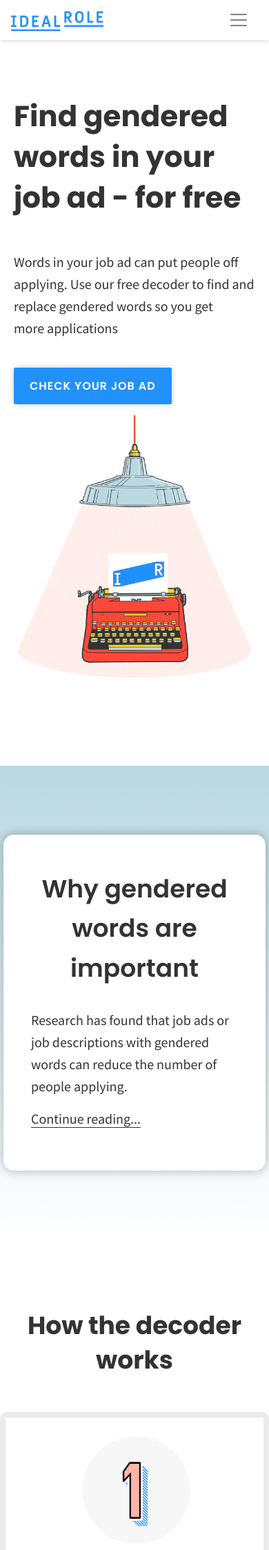
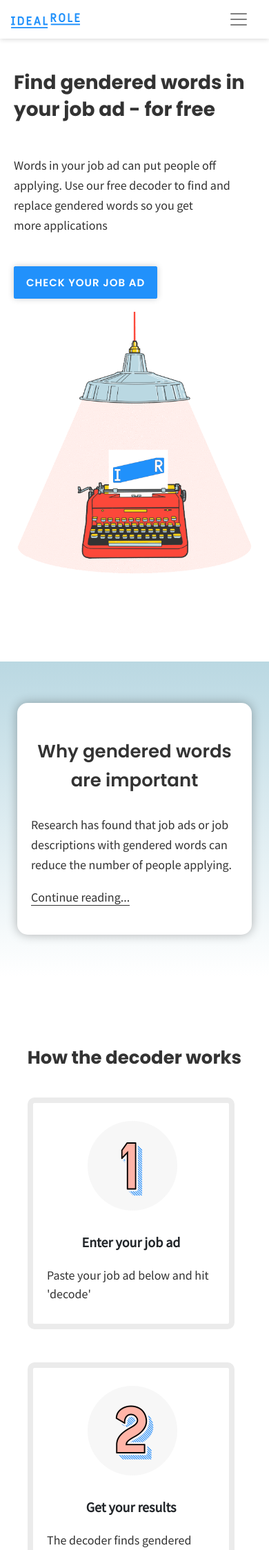
Before and after one commit to rob-mccormick/decoder, a Django app: page / in a window 390 px wide. Shown: the top 2247 px of the page at 69% size. Run offline with Django 3.2, Linux system fonts and the light colour scheme; some libraries are stand-ins or nearby versions.

Commit message:
Completed most of responsive site except cards and footer

```diff
--- a/decoder/templates/base.html
+++ b/decoder/templates/base.html
@@ -47,7 +47,7 @@
     <!-- navbar -->
     <nav class="navbar navbar-expand-md fixed-top">
       <div class="container">
-        <a href="https://www.idealrole.com" class="navbar-brand"><img src="{% static 'jobs/images/IR-logotype-blue.png' %}" alt="Ideal Role logo" width="134px"></a>
+        <a href="https://www.idealrole.com" class="navbar-brand"><img src="{% static 'jobs/images/IR-logotype-blue.png' %}" alt="Ideal Role logo" width="130px"></a>
         <button type="button" class="navbar-toggler navbar-light" data-toggle="collapse" data-target="#nav"><span class="navbar-toggler-icon"></span></button>
 
         <div class="collapse navbar-collapse justify-content-end" id="nav">
--- a/jobs/static/jobs/style.css
+++ b/jobs/static/jobs/style.css
@@ -45,26 +44,18 @@
   text-align: center;
 }
 
-@media only screen and (max-width: 768px) {
-  .navbar {
-    padding-top: 8px;
-    padding-bottom: 8px;
-  }
-}
-
-
 /* Main page elements */
 
 h1 {
   font-weight: 700;
   color: #333;
-  font-size: 42px;
+  font-size: 28px;
   line-height: 1.4em;
 }
 
 h2 {
   color: #333;
-  font-size: 36px;
+  font-size: 26px;
   font-weight: 700;
   line-height: 1.4em;
   padding-bottom: 10px;
@@ -72,20 +63,21 @@
 
 h3 {
     color: #333;
-    font-size: 1.2em;
+    /* font-size: 1.2em; */
+    font-size: 24px;
     font-weight: 600;
-    line-height: 1.7em;
+    line-height: 1.4em;
     padding-top: 10px;
 }
 
 h4 {
-  font-size: 22px;
+  font-size: 20px;
   font-weight: 600;
 }
 
 p {
+  font-size: 18px;
   color: #333;
-  font-size: 20px;
   line-height: 1.6em;
   font-weight: 400;
 }
@@ -118,7 +110,7 @@
 
 .title {
   max-width: 650px;
-  padding-top: 100px;
+  padding-top: 60px;
 }
 
 .hero-h1 {
@@ -126,10 +118,6 @@
 }
 
 .hero-p {
-  color: #333;
-  font-weight: 400;
-  font-size: 20px;
-  line-height: 1.6em;
   padding-bottom: 40px;
 }
 
@@ -145,13 +133,13 @@
 /* Info Text */
 
 .why-container {
-  padding: 100px 0;
+  padding: 60px 20px;
   background: linear-gradient(#bad8e2, #fff);
 }
 
 .why {
-  max-width: 800px;
-  padding: 40px 40px 60px 40px;
+  max-width: 750px;
+  padding: 40px 20px;
   font-size: 20px;
   box-shadow: 0 0 15px rgba(0,0,0,0.3);
   border-radius: 15px;
@@ -178,6 +166,7 @@
 }
 
 .link {
+  font-size: 18px;
   border-bottom: 1px solid #333333;
   color: #333333;
 }
@@ -191,20 +180,22 @@
 /* Plan */
 
 .plan-container {
-  padding: 100px 0;
+  padding: 100px 40px 52px 40px;
 }
 
 .plan-h2 {
-  margin-bottom: 40px;
+  margin-bottom: 30px;
 }
 
 .card {
   border-radius: 10px;
   border: solid 8px #ebebeb;
+  max-width: 300px;
+  margin-bottom: 50px;
 }
 
 .card-img-top {
-  max-width: 180px;
+  max-width: 150px;
   margin: 0 auto;
   padding-top: 20px;
 }
@@ -216,17 +207,13 @@
 .card-text {
   font-size: 18px;
   line-height: 1.5em;
-  padding: 10px 30px 30px 30px;
+  padding: 10px 0;
 }
 
 /* Submit form */
 
 .add-job-ad {
   padding-bottom: 100px;
-}
-
-#job-check {
-  font-size: 28px;
 }
 
 .form-control {
@@ -253,8 +240,8 @@
   font-weight: 600;
   cursor: pointer;
   text-decoration: none !important;
-  font-size: 16px;
-  padding: 12px 20px;
+  font-size: 15px;
+  padding: 10px 15px;
   margin-bottom: 50px;
   position: relative;
   z-index: 100;
@@ -527,15 +506,24 @@
     padding-top: 8px;
     padding-bottom: 8px;
   }
+  .navbar-nav {
+    padding-top: 20px;
+    padding-bottom: 10px;
+  }
   .footer-logo {
     width: 120px;
   }
   .footer-icons {
       padding-right: 34px;
   }
+  .navbar-brand img {
+    width: 100px;
+  }
 }
 
 
+/* All other elements */
+/*
 @media (min-width: 360px) {
   .result-buttons {
     flex-direction: row;
--- a/jobs/templates/jobs/result.html
+++ b/jobs/templates/jobs/result.html
@@ -36,7 +36,7 @@
           <!-- Gender results -->
           <div class="row my-5 justify-content-center">
 
-            <div class="col-lg-5 col-md-5 col-sm-8 text-center my-3 word-result word-result-masc">
+            <div class="col-lg-5 col-md-6 col-sm-7 text-center my-3 word-result word-result-masc">
               <i class="fa-3x fas fa-mars mb-3"></i>
               <p class="gender-word-title">{{ job.masc_word_proportion }}%</p>
               <ul class="list-group list-group-flush">
@@ -50,7 +50,7 @@
 
             <div class="col-lg-1"></div>
 
-            <div class="col-lg-5 col-lg-offset-6 col-md-5 col-sm-8 text-center my-3 word-result word-result-fem">
+            <div class="col-lg-5 col-lg-offset-6 col-md-6 col-sm-7 text-center my-3 word-result word-result-fem">
               <i class="fa-3x fas fa-venus mb-3"></i>
               <p class="gender-word-title">{{ job.fem_word_proportion }}%</p>
               <ul class="list-group list-group-flush">
--- a/jobs/templates/jobs/submit.html
+++ b/jobs/templates/jobs/submit.html
@@ -51,9 +51,10 @@
       <div class="row justify-content-center">
         <h2 class="plan-h2 text-center">How the decoder works</h2>
       </div>
-      <div class="row card-deck">
-        <div class="col-sm-4">
-          <div class="card">
+      <div class="row">
+        <div class="card-deck">
+          <div class="col-md-4 card-column">
+            <div class="card mb-5">
               <img src="{% static 'jobs/images/step-one-circle.png' %}" class="card-img-top" alt="Step 1">
               <div class="card-body">
                 <h4 class="card-title">Enter your job ad</h4>
@@ -61,8 +62,8 @@
               </div>
             </div>
           </div>
-        <div class="col-sm-4">
-          <div class="card">
+          <div class="col-md-4 card-column">
+            <div class="card mb-5">
               <img src="{% static 'jobs/images/step-two-circle.png' %}" class="card-img-top" alt="Step 2">
               <div class="card-body">
                 <h4 class="card-title">Get your results</h4>
@@ -70,12 +71,13 @@
               </div>
             </div>
           </div>
-        <div class="col-sm-4">
-          <div class="card">
+          <div class="col-md-4 card-column">
+            <div class="card mb-5">
               <img src="{% static 'jobs/images/step-three-circle.png' %}" class="card-img-top" alt="Step 3">
               <div class="card-body">
                 <h4 class="card-title">Update your ad</h4>
                 <p class="card-text">Replace gendered words with neutral ones</p>
+              </div>
             </div>
           </div>
         </div>
```
Also changed, not shown: other parts of jobs/static/jobs/style.css (+83 -82 lines). Lines whose indentation alone changed are shown as unchanged.
